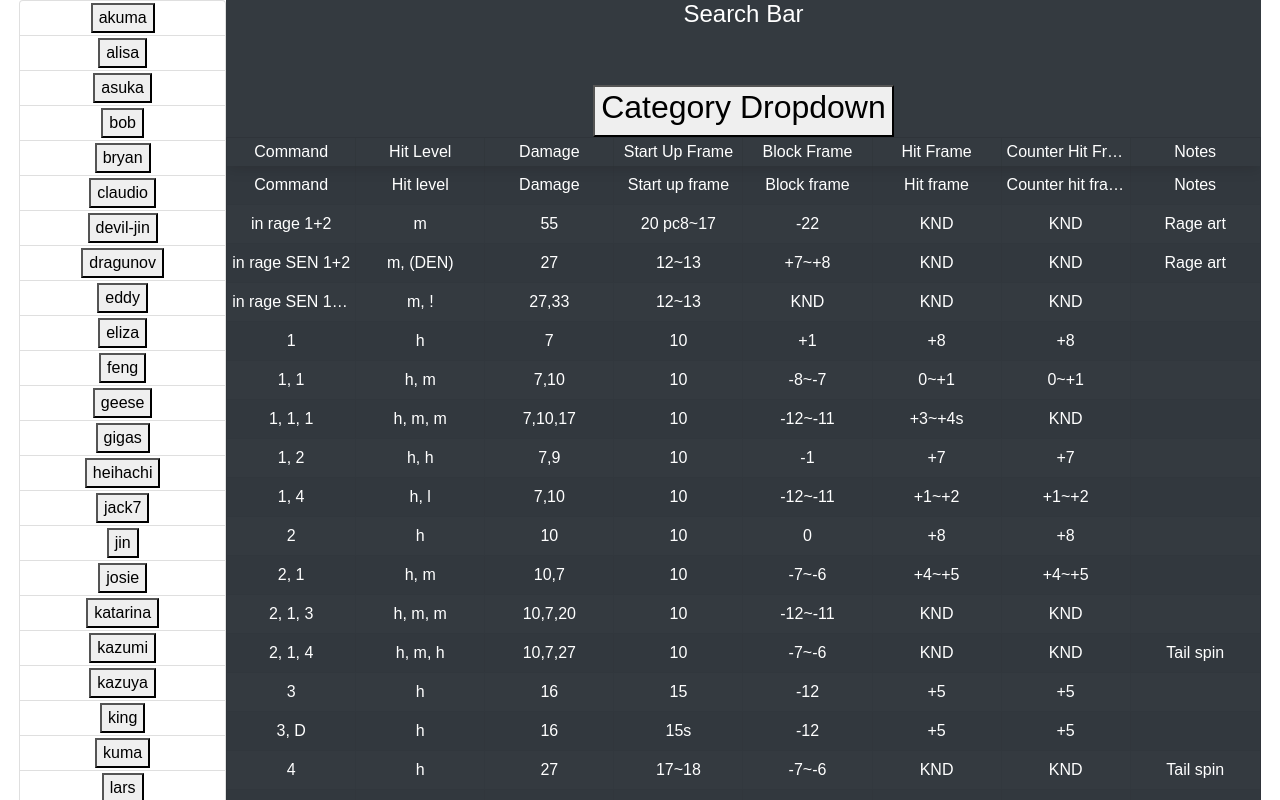
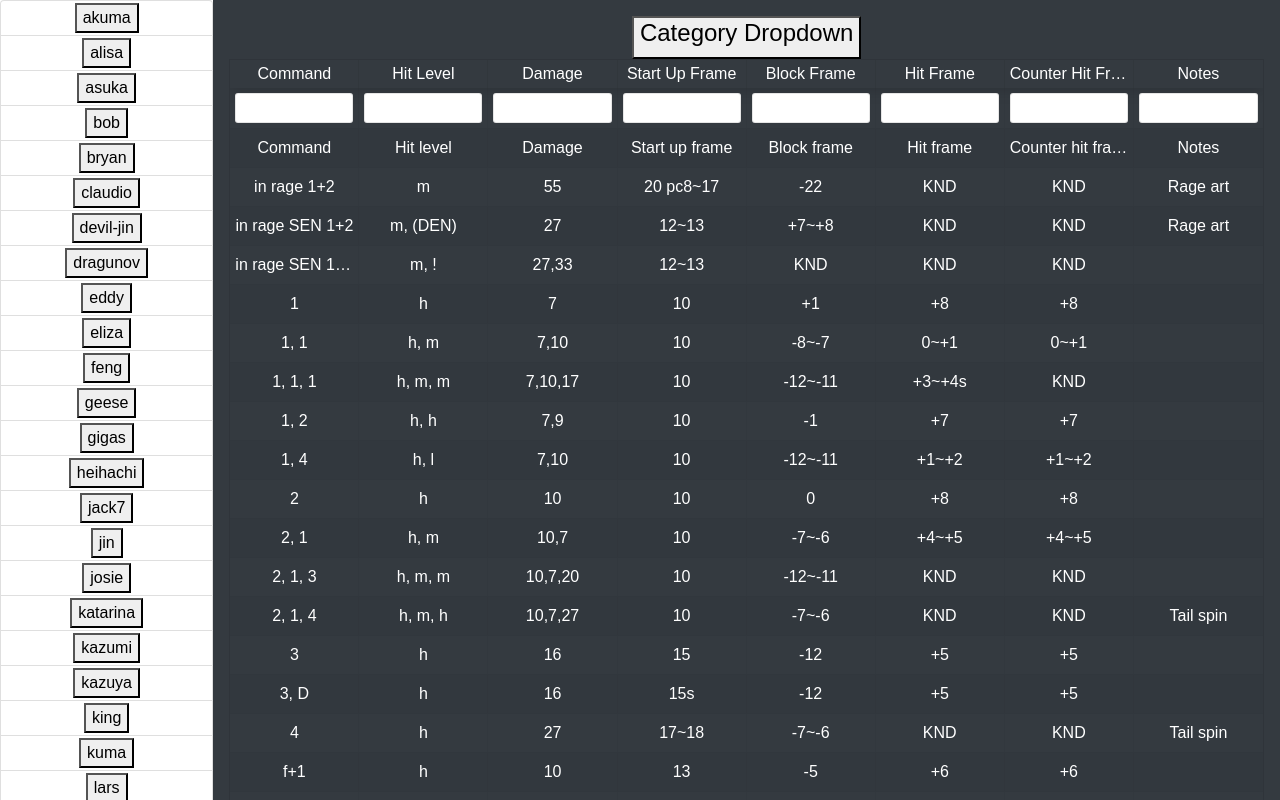
Before and after one commit to DanteUh/tekken-frame-data-app, a React (Create React App) app: page / in a window 1280 px wide. Shown: the top 800 px of the page. Built offline with nearby package versions, Linux system fonts and the light colour scheme.

Commit message:
table customization (#6)

```diff
--- a/src/App.jsx
+++ b/src/App.jsx
@@ -26,7 +26,7 @@
     console.log(this.state.selectedCharacter);
     return (
       <div className="App">
-        <Container style={{ maxWidth: "97%" }}>
+        <Container style={{ maxWidth: "100%" }}>
           <Row>
             <Col xs="2" style={{ padding: 0 }}>
               <div className="character-nav">
--- a/src/Components/CategoryDropdown.jsx
+++ b/src/Components/CategoryDropdown.jsx
@@ -14,9 +14,9 @@
 
   render() {
     return (
-      <div className="category-dropdown pt-5 pb-3">
+      <div className="category-dropdown p-3">
         <button className="dropdown-btn" onClick={this.toggleClick}>
-          <h2>Category Dropdown</h2>
+          <h4>Category Dropdown</h4>
         </button>
         <Collapse isOpen={this.state.collapse}>
           <DataTable characterData={this.props.characterData} />
--- a/src/Components/DataTable.jsx
+++ b/src/Components/DataTable.jsx
@@ -5,6 +5,9 @@
   return (
     <div className="data-table">
       <ReactTable
+        filterable
+        defaultFilterMethod={(filter, row) =>
+          String(row[filter.id]) === filter.value}
         columns={[
           {
             Header: 'Command',
@@ -40,6 +43,7 @@
           },
         ]}
         data={props.characterData}
+        defaultPageSize={50}
         className="-striped -highlight"
       />
     </div>
--- a/src/Components/SearchBar.jsx
+++ /dev/null
@@ -1,14 +0,0 @@
-import React from 'react';
-import PropTypes from 'prop-types';
-
-const SearchBar = props => (
-  <div className="search-bar">
-    <h4>Search Bar</h4>
-  </div>
-);
-
-SearchBar.propTypes = {
-
-};
-
-export default SearchBar;
--- a/src/Containers/DataContainer.jsx
+++ b/src/Containers/DataContainer.jsx
@@ -1,6 +1,5 @@
 import React, { Component } from 'react';
 import CategoryDropdown from '../Components/CategoryDropdown';
-import SearchBar from '../Components/SearchBar';
 import characterData from '../Server/CharacterData/lars.json';
 
 export default class DataContainer extends Component {
@@ -11,7 +10,6 @@
   render() {
     return (
       <div className="data-container bg-dark text-white">
-        <SearchBar />
         <CategoryDropdown characterData={this.state.characterData}/>
       </div>
     );
```
Also changed, not shown: src/Components/Navbar.js (deleted).
